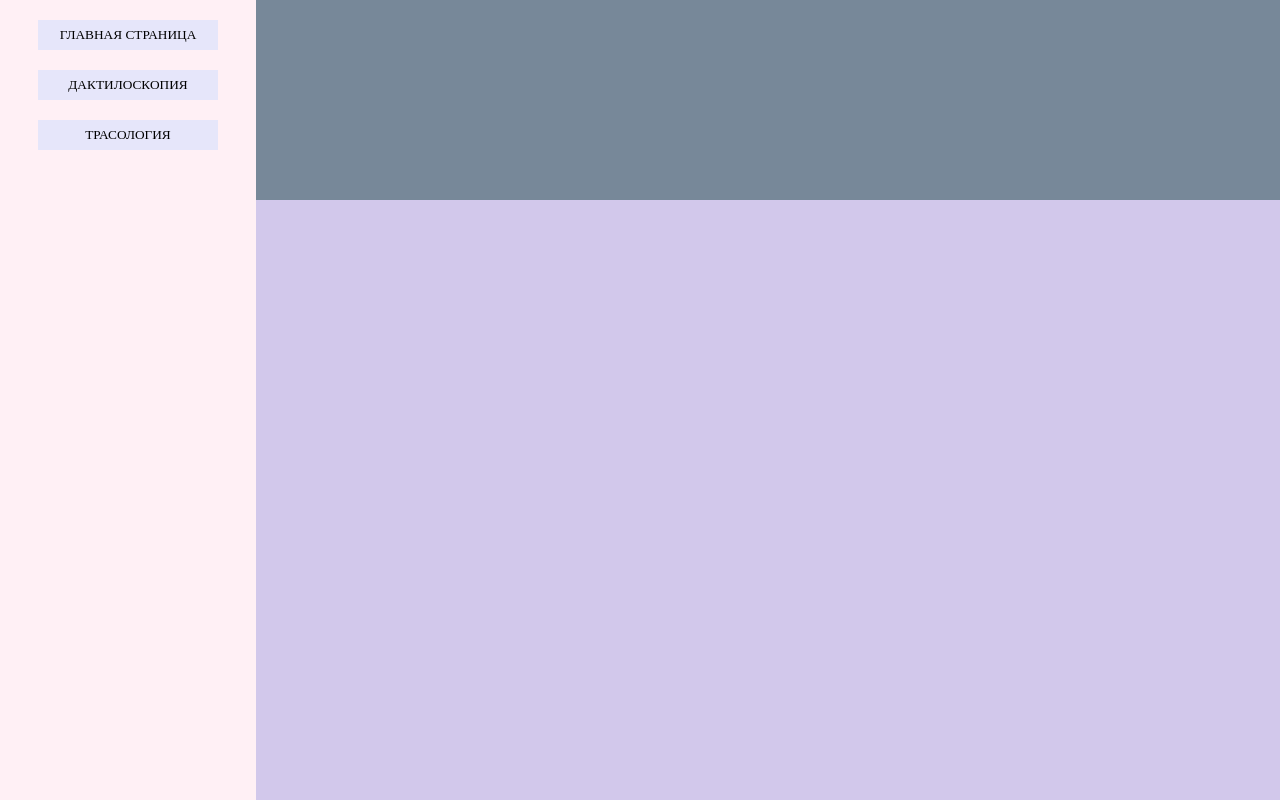
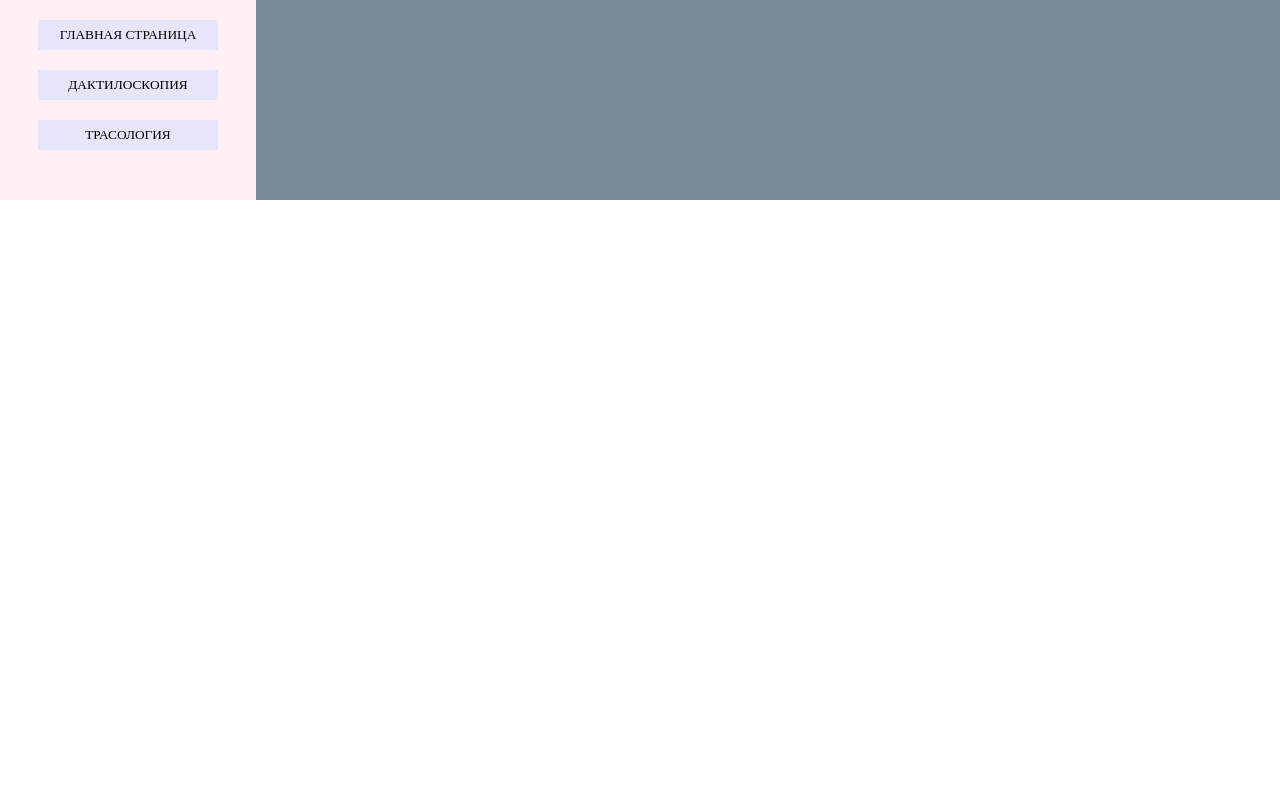
Before and after one commit to hoqiny/pr, a plain HTML site: page traceology.html in a window 1280 px wide. Shown: the top 800 px of the page. Drawn offline with Linux system fonts and the light colour scheme.

Commit message:
Update style.css

```diff
--- a/style.css
+++ b/style.css
@@ -31,7 +31,7 @@
     display: flex;
     flex-wrap: wrap;
    width:auto;
-   height: 1400px;
+   height: auto;
    background-color:rgb(210, 200, 235);
 }
 
```
